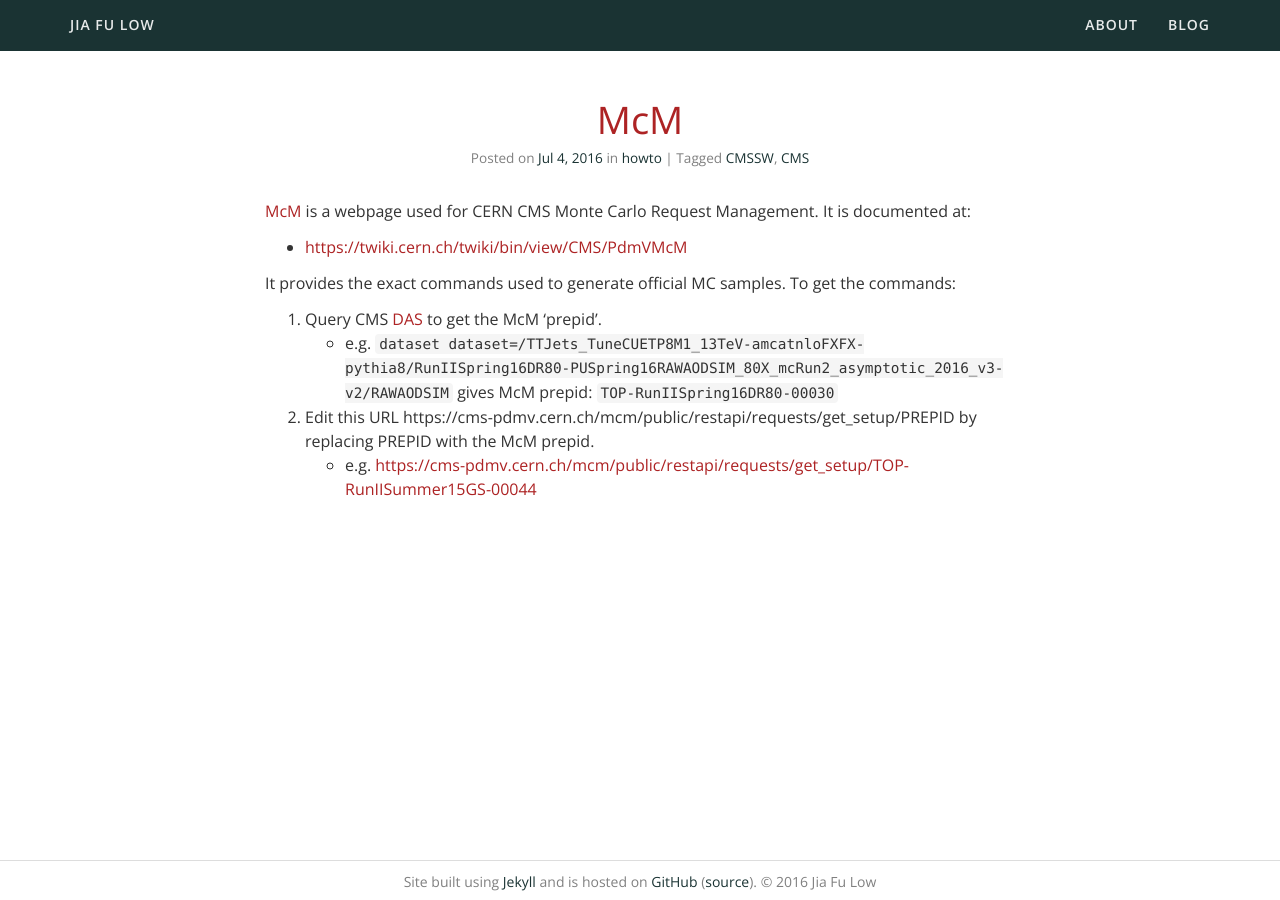
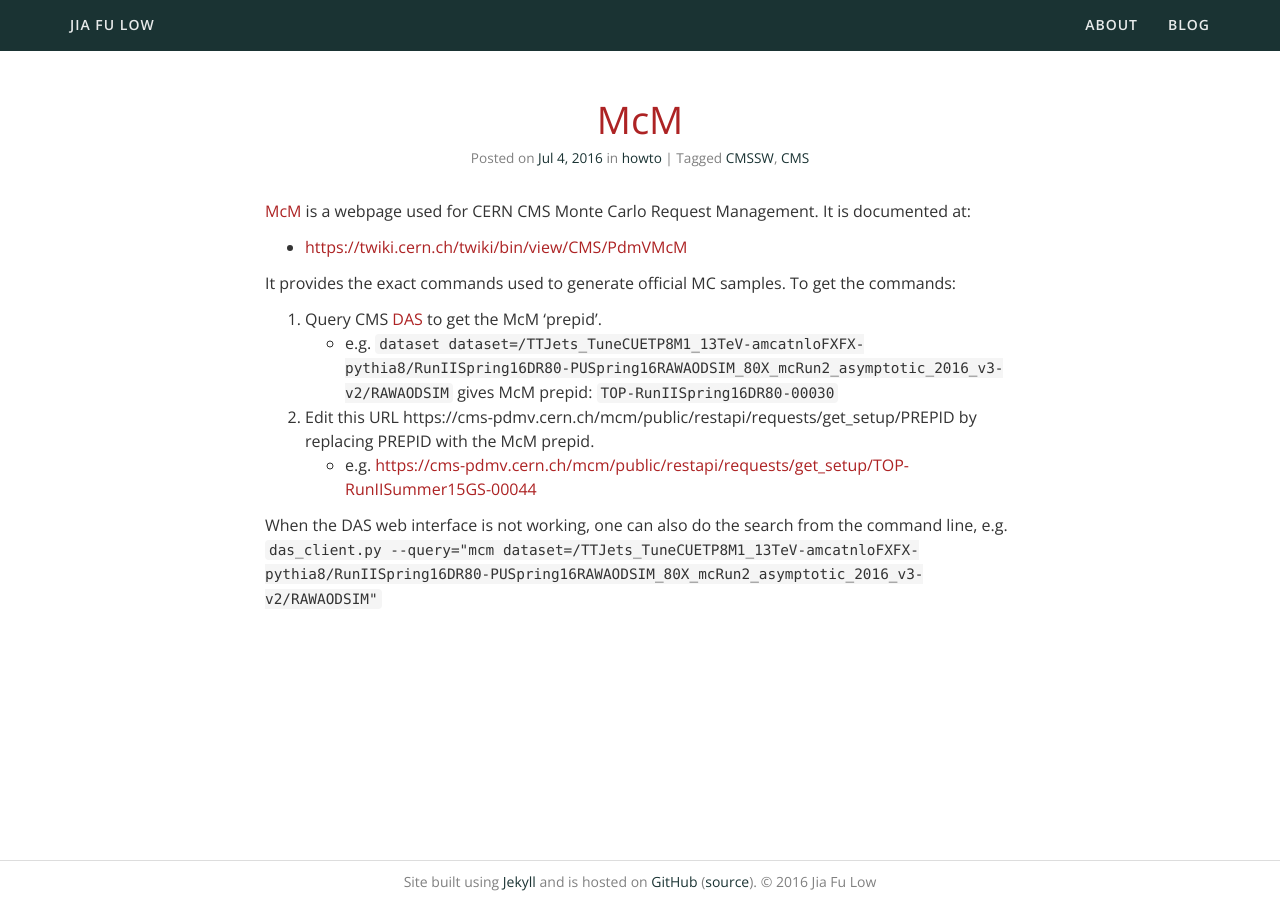
Before and after one commit to jiafulow/jiafulow.github.io, a Jekyll site: the page built from _posts/2016-07-04-cms-McM.md, in a window 1280 px wide. Built offline with Jekyll 4.4.1, drawn with Linux system fonts in a browser that asks for light colours; nearby versions of some CDN libraries.

Commit message:
Update 2016-07-04-cms-McM.md

```diff
--- a/_posts/2016-07-04-cms-McM.md
+++ b/_posts/2016-07-04-cms-McM.md
@@ -17,3 +17,5 @@ It provides the exact commands used to generate official MC samples. To get the
 
 2. Edit this URL https://cms-pdmv.cern.ch/mcm/public/restapi/requests/get_setup/PREPID by replacing PREPID with the McM prepid.
   - e.g. <https://cms-pdmv.cern.ch/mcm/public/restapi/requests/get_setup/TOP-RunIISummer15GS-00044>
+
+When the DAS web interface is not working, one can also do the search from the command line, e.g. `das_client.py --query="mcm dataset=/TTJets_TuneCUETP8M1_13TeV-amcatnloFXFX-pythia8/RunIISpring16DR80-PUSpring16RAWAODSIM_80X_mcRun2_asymptotic_2016_v3-v2/RAWAODSIM"`
```
